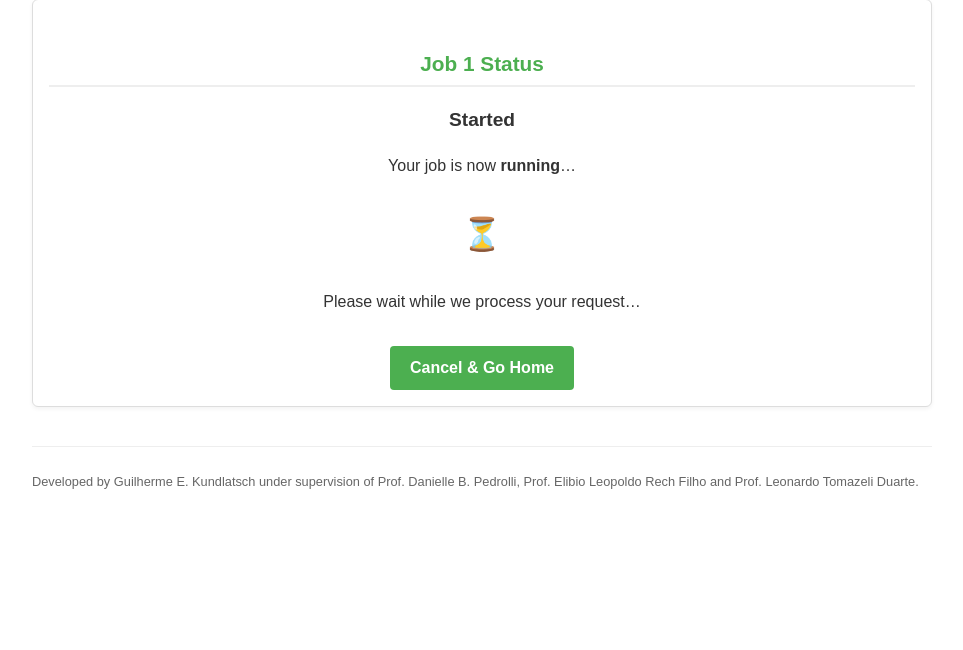
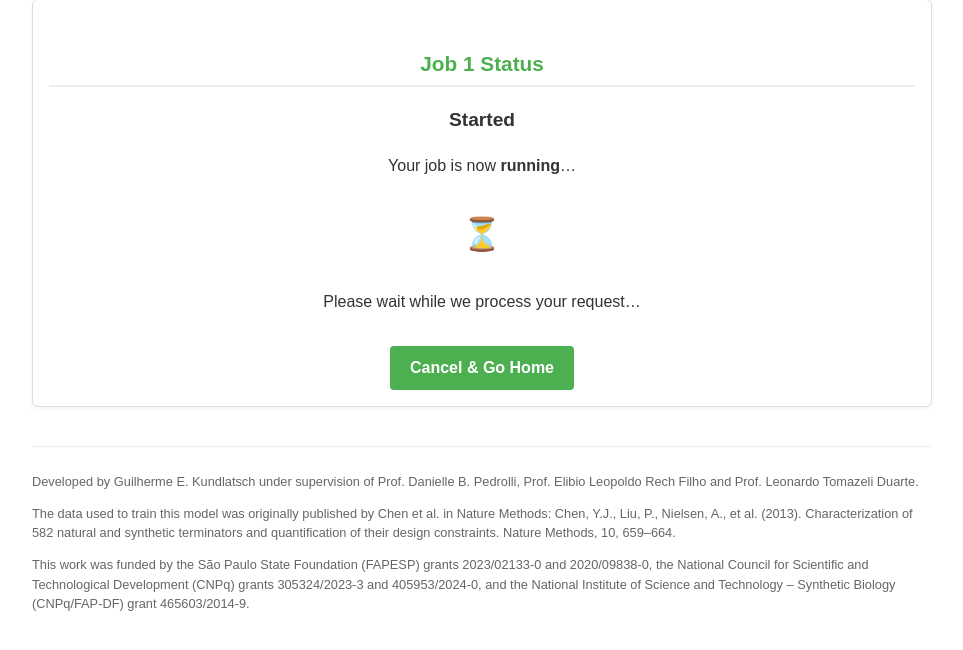
Before and after one commit to gkundlatsch/TerFac, a Flask app: template templates/status.html in a window 1280 px wide. Shown: the part 106-756 px from the top of the page, without its empty margins (158-1121 px from the left). Run offline with Flask 3, Linux system fonts and the light colour scheme; the template is opened without the code that fills it: most values are stand-ins (such as "Sample title", 1, 10 or a date in 2020); parts of the project's set-up code (start-up, migrations or seed data) failed here and were passed over.

Commit message:
Update status.html

```diff
--- a/templates/status.html
+++ b/templates/status.html
@@ -78,6 +78,8 @@
     </div>
     <div class="footer">
       <p>Developed by Guilherme E. Kundlatsch under supervision of Prof. Danielle B. Pedrolli, Prof. Elibio Leopoldo Rech Filho and Prof. Leonardo Tomazeli Duarte.</p>
+      <p>The data used to train this model was originally published by Chen et al. in Nature Methods: Chen, Y.J., Liu, P., Nielsen, A., et al. (2013). Characterization of 582 natural and synthetic terminators and quantification of their design constraints. Nature Methods, 10, 659–664.</p>
+      <p>This work was funded by the São Paulo State Foundation (FAPESP) grants 2023/02133-0 and 2020/09838-0, the National Council for Scientific and Technological Development (CNPq) grants 305324/2023-3 and 405953/2024-0, and the National Institute of Science and Technology – Synthetic Biology (CNPq/FAP-DF) grant 465603/2014-9.</p>
     </div>
 
     <script>
```
